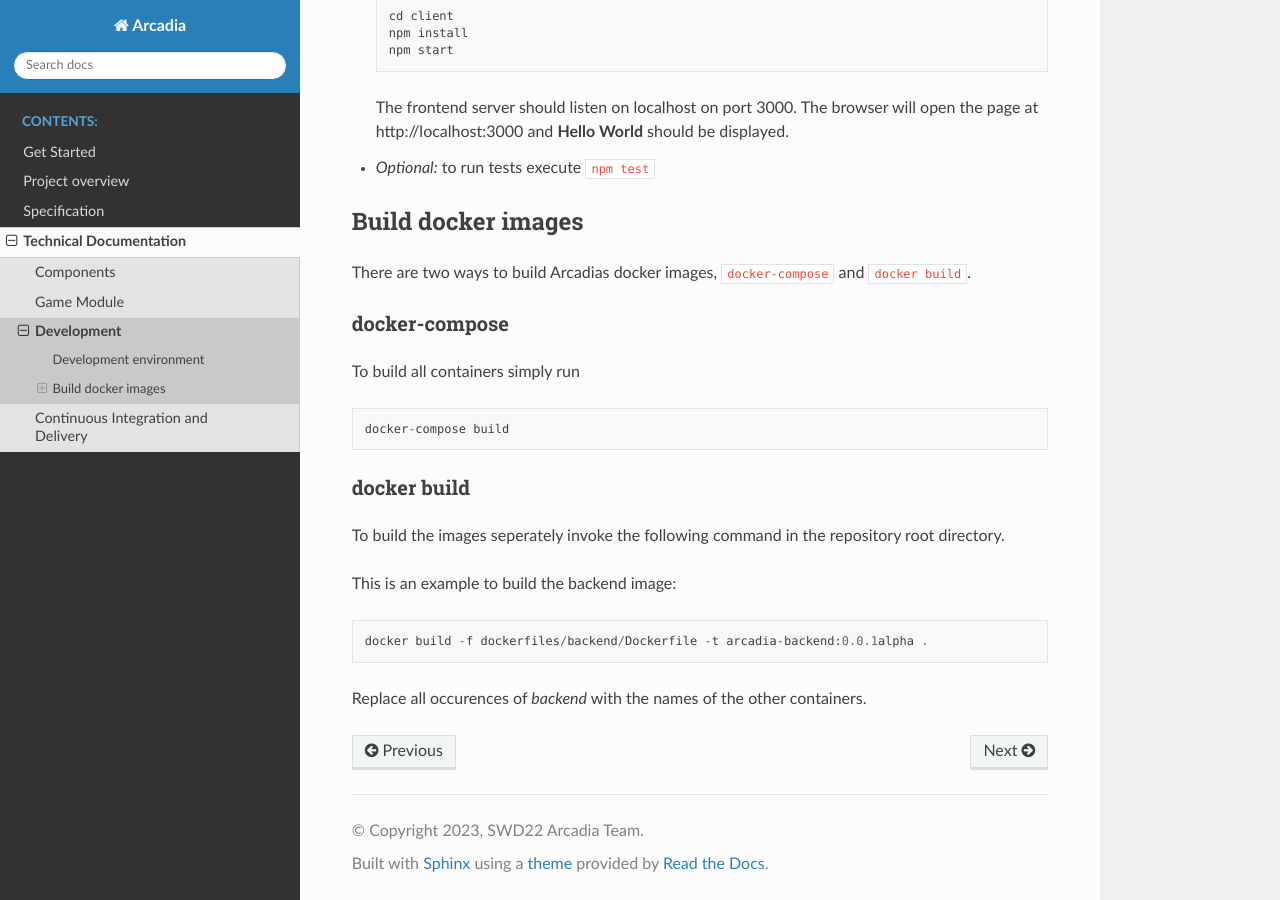
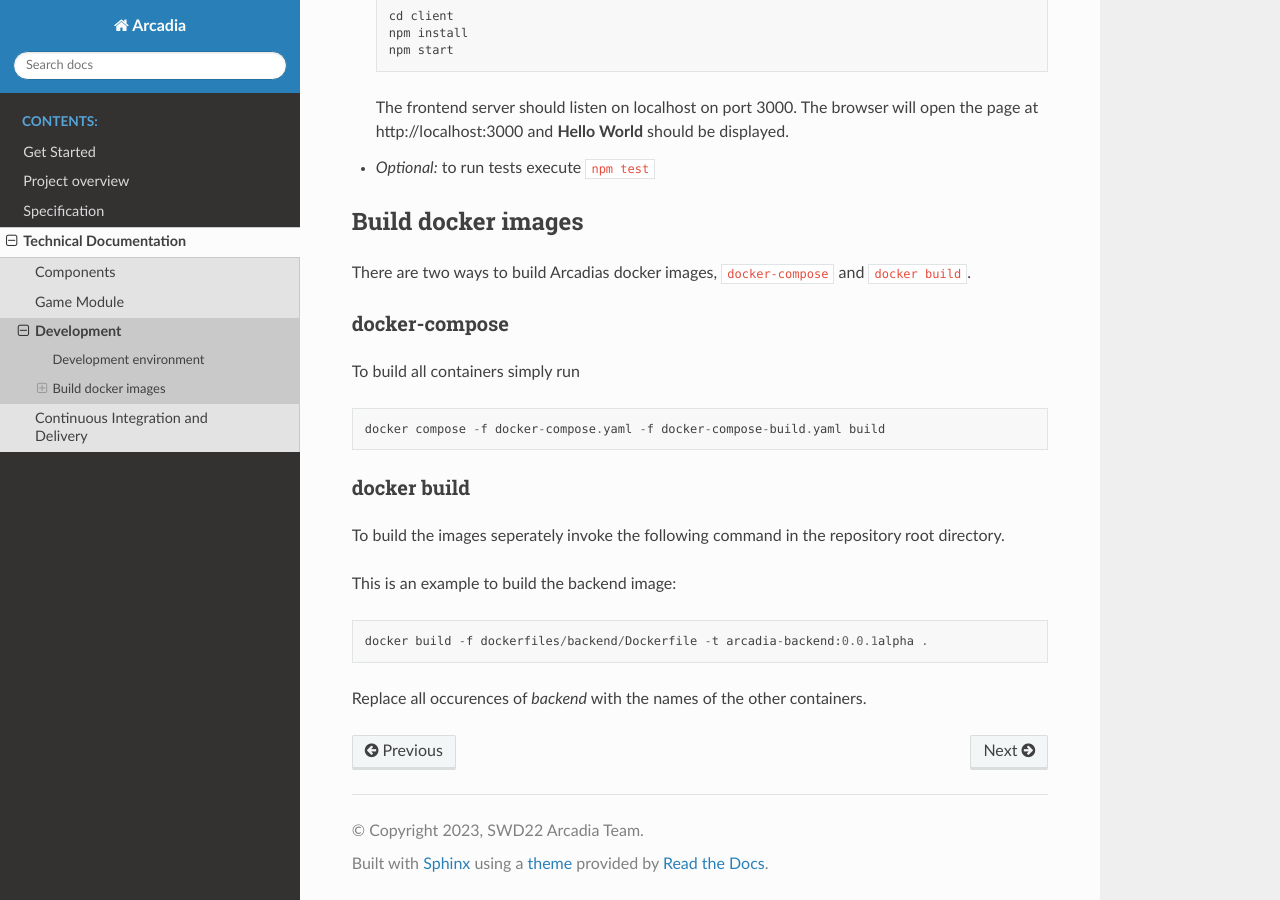
Before and after one commit to games2click/games2click.github.io, a Sphinx documentation site: the page built from docs/technical_documentation/development.md, in a window 1280 px wide and 900 px high, scrolled down 623 px. Built offline with Sphinx 7.4.7 and the Read the Docs theme 2.0.0, drawn with Linux system fonts in a browser that asks for light colours.

Commit message:
Update build documentation to current state

````diff
--- a/docs/technical_documentation/development.md
+++ b/docs/technical_documentation/development.md
@@ -42,7 +42,7 @@ There are two ways to build Arcadias docker images, ```docker-compose``` and ```
 To build all containers simply run
 
 ```
-docker-compose build
+docker compose -f docker-compose.yaml -f docker-compose-build.yaml build
 ```
 
 ### docker build
````
